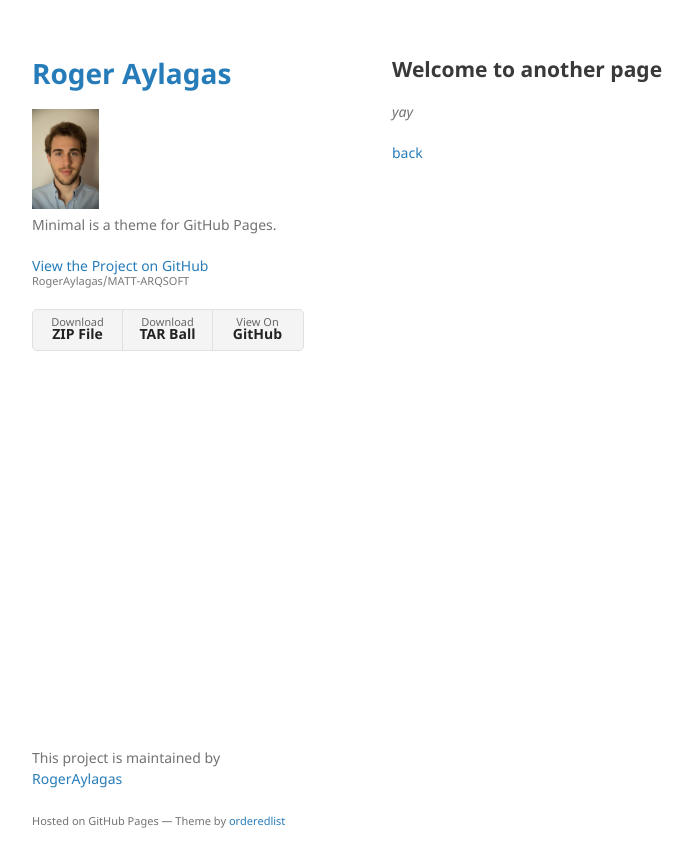
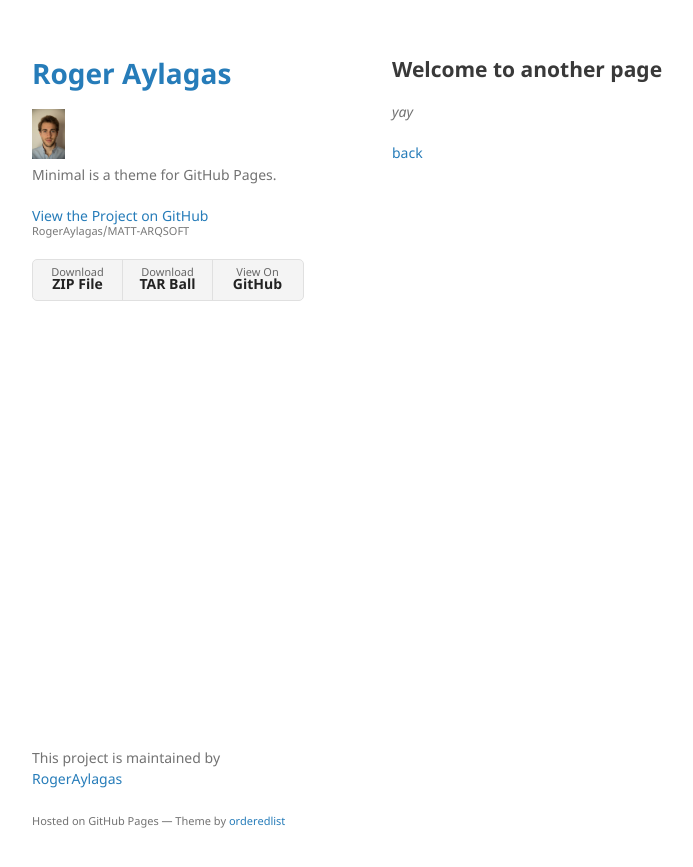
Before and after one commit to RogerAylagas/MATT-ARQSOFT, a Jekyll site: the page built from another-page.md, in a window 1280 px wide. Shown: the top 867 px of the page, without its empty margins (178-871 px from the left). Built offline with Jekyll 4.4.1, drawn with Linux system fonts in a browser that asks for light colours; our own code applies the rules of GitHub Pages for plain Markdown files.

Commit message:
Small Changes

```diff
--- a/_layouts/default.html
+++ b/_layouts/default.html
@@ -18,7 +18,7 @@
         <h1><a href="{{ "/" | absolute_url }}">{{ site.title | default: site.github.repository_name }}</a></h1>
 
         {% if site.profile_img %}
-          <img src="{{site.profile_img | relative_url}}" alt="Profile Image" height=100px/>
+          <img src="{{site.profile_img | relative_url}}" alt="Profile Image" height="50"/>
         {% endif %}
 
         <p>{{ site.description | default: site.github.project_tagline }}</p>
```
